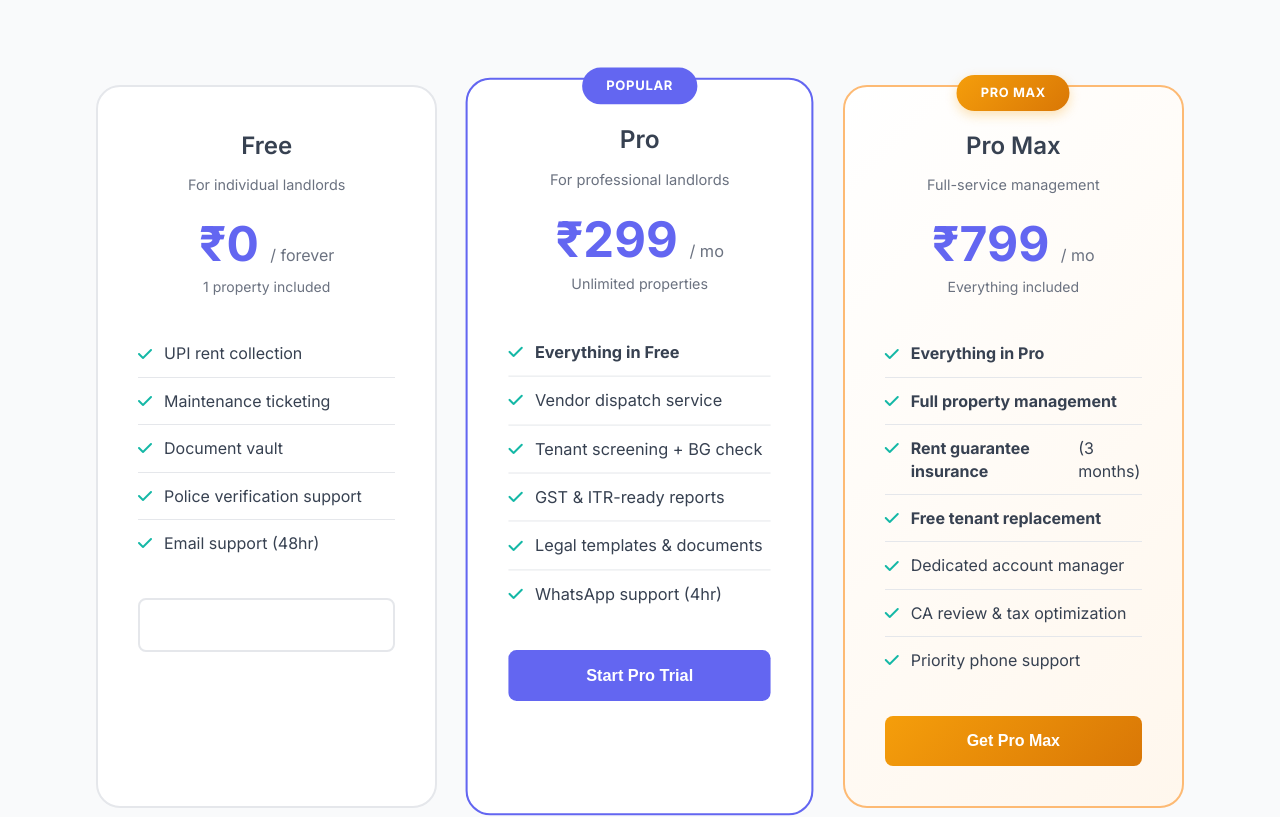
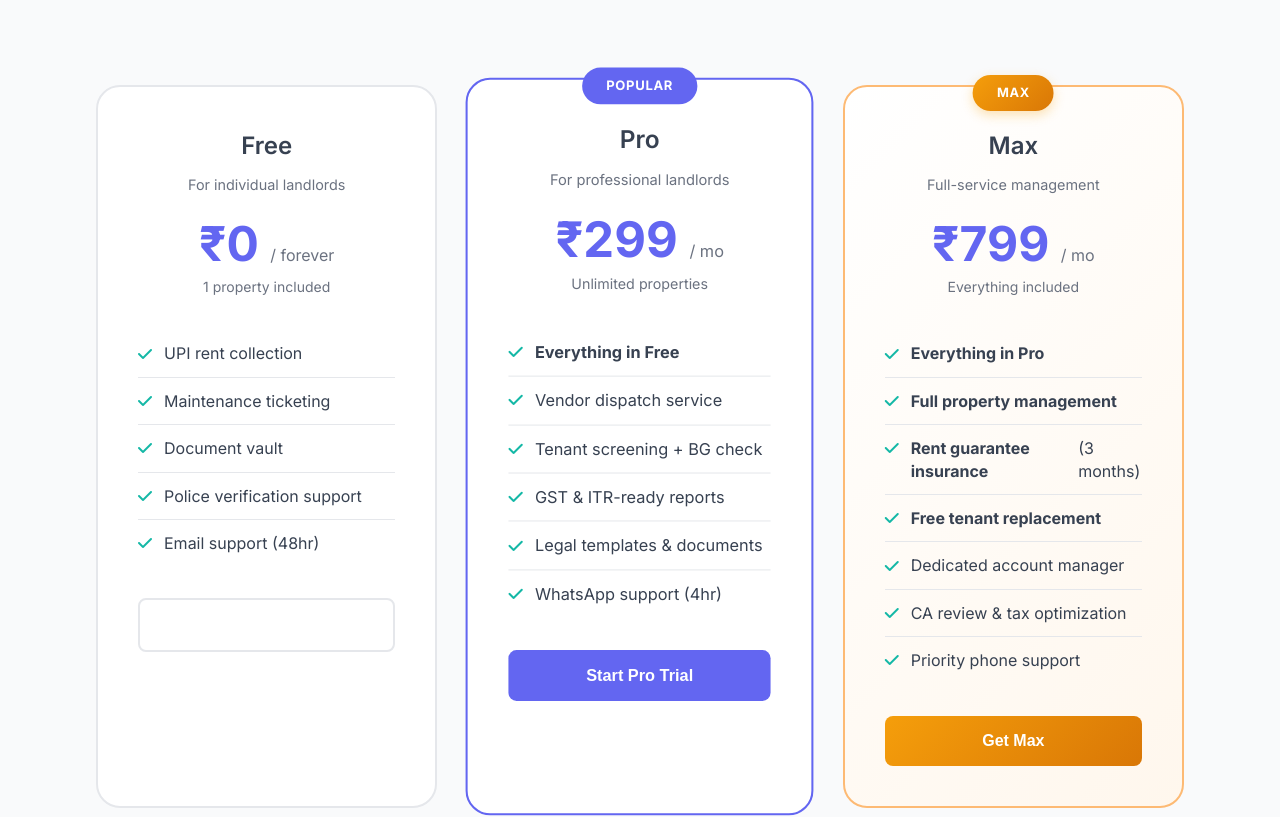
Before and after one commit to simonCatBot/manay-website, a plain HTML site: page pricing.html in a window 1280 px wide. Shown: the part 460-1277 px from the top of the page. Drawn offline with Linux system fonts and the light colour scheme.

Commit message:
Change Pro Max to Max in pricing page

```diff
--- a/pricing.html
+++ b/pricing.html
@@ -4,7 +4,7 @@
     <meta charset="UTF-8">
     <meta name="viewport" content="width=device-width, initial-scale=1.0, maximum-scale=5.0, user-scalable=yes">
     <title>Pricing - Manay | Simple Plans for Everyone</title>
-    <meta name="description" content="Manay pricing plans - Free for landlords, affordable for renters. No hidden fees. Choose from Free, Pro, and Pro Max plans.">
+    <meta name="description" content="Manay pricing plans - Free for landlords, affordable for renters. No hidden fees. Choose from Free, Pro, and Max plans.">
     <meta name="keywords" content="Manay pricing, Bangalore rental plans, landlord pricing, renter pricing, property management cost">
     <meta name="author" content="Manay Technologies Pvt Ltd">
     <meta name="robots" content="index, follow">
@@ -13,7 +13,7 @@
     <meta property="og:type" content="website">
     <meta property="og:url" content="https://manay.in/pricing.html">
     <meta property="og:title" content="Pricing - Manay | Simple Plans for Everyone">
-    <meta property="og:description" content="Free for landlords, affordable for renters. No hidden fees. Choose from Free, Pro, and Pro Max plans.">
+    <meta property="og:description" content="Free for landlords, affordable for renters. No hidden fees. Choose from Free, Pro, and Max plans.">
     <meta property="og:image" content="https://manay.in/og-image.svg">
     <meta property="og:image:alt" content="Manay pricing plans">
     <meta property="og:locale" content="en_IN">
@@ -535,10 +535,10 @@
                         <button class="cta-button primary" onclick="selectPlan('landlord-pro')">Start Pro Trial</button>
                     </article>
 
-                    <!-- Pro Max Plan -->
+                    <!-- Max Plan -->
                     <article class="pricing-detail-card premium">
-                        <span class="pricing-badge premium">Pro Max</span>
-                        <h3>Pro Max</h3>
+                        <span class="pricing-badge premium">Max</span>
+                        <h3>Max</h3>
                         <p class="subtitle">Full-service management</p>
                         <div class="price">₹799 <span>/ mo</span></div>
                         <p class="price-note">Everything included</p>
@@ -551,7 +551,7 @@
                             <li><i class="fas fa-check" aria-hidden="true"></i> CA review & tax optimization</li>
                             <li><i class="fas fa-check" aria-hidden="true"></i> Priority phone support</li>
                         </ul>
-                        <button class="cta-button premium-btn" onclick="selectPlan('landlord-promax')">Get Pro Max</button>
+                        <button class="cta-button premium-btn" onclick="selectPlan('landlord-promax')">Get Max</button>
                     </article>
                 </div>
             </div>
@@ -597,10 +597,10 @@
                         <button class="cta-button primary" onclick="selectPlan('renter-pro')">Upgrade to Pro</button>
                     </article>
 
-                    <!-- Pro Max Plan -->
+                    <!-- Max Plan -->
                     <article class="pricing-detail-card premium">
-                        <span class="pricing-badge premium">Pro Max</span>
-                        <h3>Pro Max</h3>
+                        <span class="pricing-badge premium">Max</span>
+                        <h3>Max</h3>
                         <p class="subtitle">White-glove service</p>
                         <div class="price">₹399 <span>/ mo</span></div>
                         <p class="price-note">Per tenant</p>
@@ -613,7 +613,7 @@
                             <li><i class="fas fa-check" aria-hidden="true"></i> Packers & movers discount</li>
                             <li><i class="fas fa-check" aria-hidden="true"></i> Emergency support line</li>
                         </ul>
-                        <button class="cta-button premium-btn" onclick="selectPlan('renter-promax')">Get Pro Max</button>
+                        <button class="cta-button premium-btn" onclick="selectPlan('renter-promax')">Get Max</button>
                     </article>
                 </div>
             </div>
@@ -640,7 +640,7 @@
                 <div class="pricing-faq-grid">
                     <div class="pricing-faq-item">
                         <button class="pricing-faq-question" aria-expanded="false">
-                            What is included in Pro Max full property management?
+                            What is included in Max full property management?
                             <i class="fas fa-chevron-down" aria-hidden="true"></i>
                         </button>
                         <div class="pricing-faq-answer">
@@ -657,7 +657,7 @@
                         </button>
                         <div class="pricing-faq-answer">
                             <div class="pricing-faq-answer-content">
-                                If your tenant defaults on rent, we cover up to 3 months of rent while we help you find a replacement. Available on Landlord Pro Max plan.
+                                If your tenant defaults on rent, we cover up to 3 months of rent while we help you find a replacement. Available on Landlord Max plan.
                             </div>
                         </div>
                     </div>
@@ -669,7 +669,7 @@
                         </button>
                         <div class="pricing-faq-answer">
                             <div class="pricing-faq-answer-content">
-                                If your landlord unfairly deducts from your deposit, we cover the disputed amount and handle the recovery process. Available on Renter Pro Max.
+                                If your landlord unfairly deducts from your deposit, we cover the disputed amount and handle the recovery process. Available on Renter Max.
                             </div>
                         </div>
                     </div>
```
